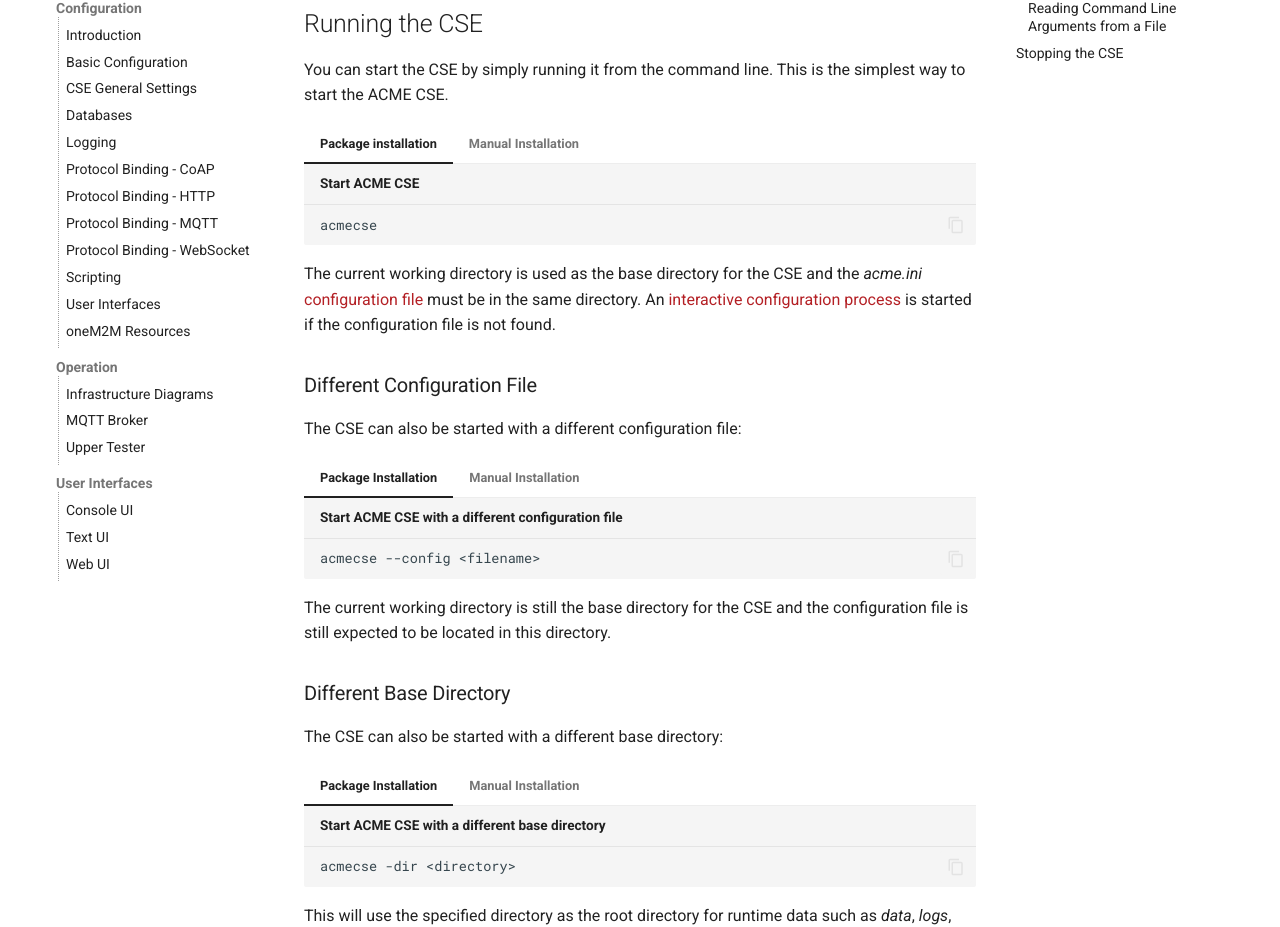
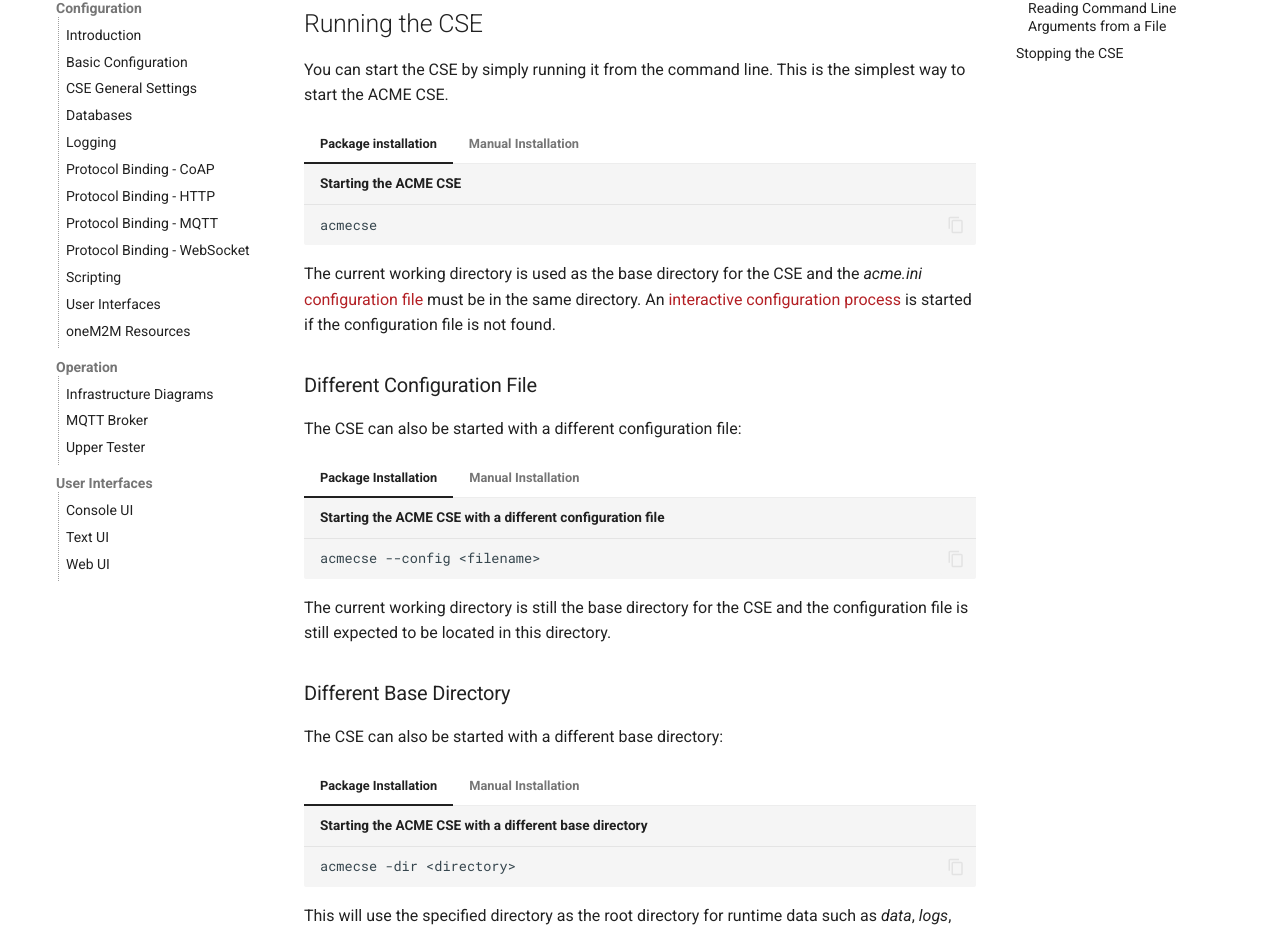
Before and after one commit to ankraft/ACME-oneM2M-CSE-mkdocs, an MkDocs documentation site: the page built from docs/setup/Running.md, in a window 1280 px wide and 1400 px high. Shown: the part 329-1256 px from the top of the window. Built offline with MkDocs 1.6.1 and Material for MkDocs 9.7.7, drawn with Linux system fonts in a browser that asks for light colours; comment, search, counter and statistics services are not loaded; some of the changed text lies outside the part shown.

Commit message:
Added documentation for onboarding tool

````diff
--- a/docs/setup/Running.md
+++ b/docs/setup/Running.md
@@ -8,17 +8,17 @@
 
 === "Package installation"
 
-	```bash title="Start ACME CSE"
+	```bash title="Starting the ACME CSE"
 	acmecse
 	```
 
 === "Manual Installation"
 
-	```bash title="Start ACME CSE as a module"
+	```bash title="Starting the ACME CSE as a module"
 	python3 -m acme
 	```
 
-The current working directory is used as the base directory for the CSE and the *acme.ini* [configuration file](../setup/Configuration-introduction.md#the-configuration-file) must be in the same directory. An [interactive configuration process](Installation.md#guided-configuration) is started if the configuration file is not found.
+The current working directory is used as the base directory for the CSE and the *acme.ini* [configuration file](../setup/Configuration-introduction.md#the-configuration-file) must be in the same directory. An [interactive configuration process](Installation.md#guided-onboarding) is started if the configuration file is not found.
 
 
 ### Different Configuration File
@@ -27,13 +27,13 @@
 
 === "Package Installation"
 
-	```bash title="Start ACME CSE with a different configuration file"
+	```bash title="Starting the ACME CSE with a different configuration file"
 	acmecse --config <filename>
 	```
 
 === "Manual Installation"
 
-	```bash title="Start ACME CSE with a different configuration file"
+	```bash title="Starting the ACME CSE with a different configuration file"
 	python3 -m acme --config <filename>
 	```
 
@@ -45,13 +45,13 @@
 
 === "Package Installation"
 
-	```bash title="Start ACME CSE with a different base directory"
+	```bash title="Starting the ACME CSE with a different base directory"
 	acmecse -dir <directory>
 	```
 
 === "Manual Installation"
 
-	```bash title="Start ACME CSE with a different base directory"
+	```bash title="Starting the ACME CSE with a different base directory"
 	python3 -m acme -dir <directory>
 	```
 
@@ -101,7 +101,7 @@
 
 === "argsfile.txt"
 
-	```plaintext title="The content of the file argsfile.txt"
+	```plaintext title="The content of the arguments file 'argsfile.txt'"
 	--db-type memory
 
 	# enable the http server
@@ -114,9 +114,9 @@
 	--log-level debug
 	```
 
-=== "Run the CSE with arguments from file"
+=== "Runing the CSE with arguments from an arguments file"
 
-	```bash title="Run the CSE with arguments from file"
+	```bash title="Runing the CSE with arguments from an arguments file"
 	acmecse @argsfile.txt
 	```
 
--- a/mkdocs.yml
+++ b/mkdocs.yml
@@ -182,6 +182,7 @@
         - 'Help File Format': 'development/HelpDocumentation.md'
       - 'Tools':
         - 'Notification Server': 'development/NotificationServer.md'
+        - 'Onboarding Tool': 'development/OnboardingTool.md'
       - 'ACMEScript':
         - 'Introduction': 'development/ACMEScript.md'
         - 'Loading & Running Scripts': 'development/ACMEScript-loading.md'
````
Also changed, not shown: docs/development/OnboardingTool.md (added, +42 -0 lines), docs/setup/Configuration-basic.md (+1 -1 lines), docs/setup/Installation.md (+32 -9 lines), docs/setup/TextUI.md (+1 -1 lines).
